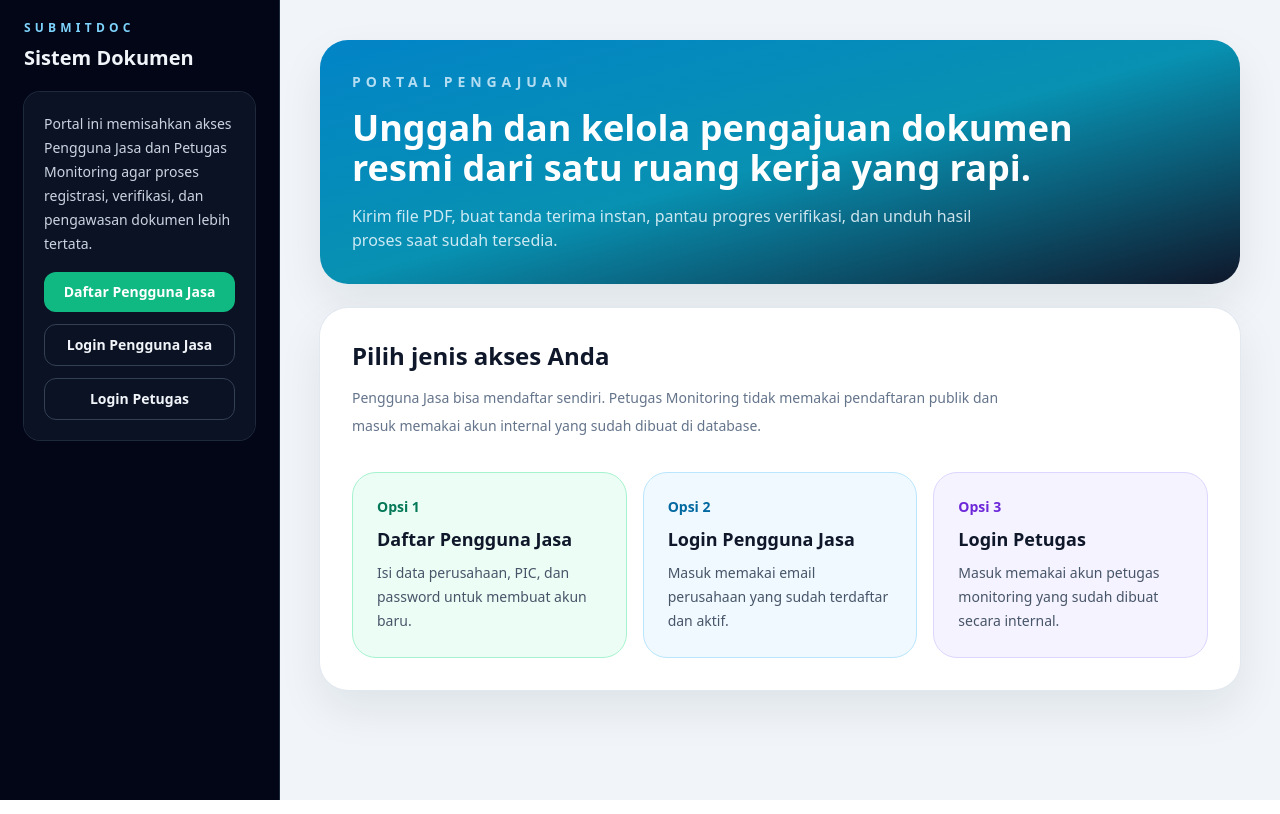
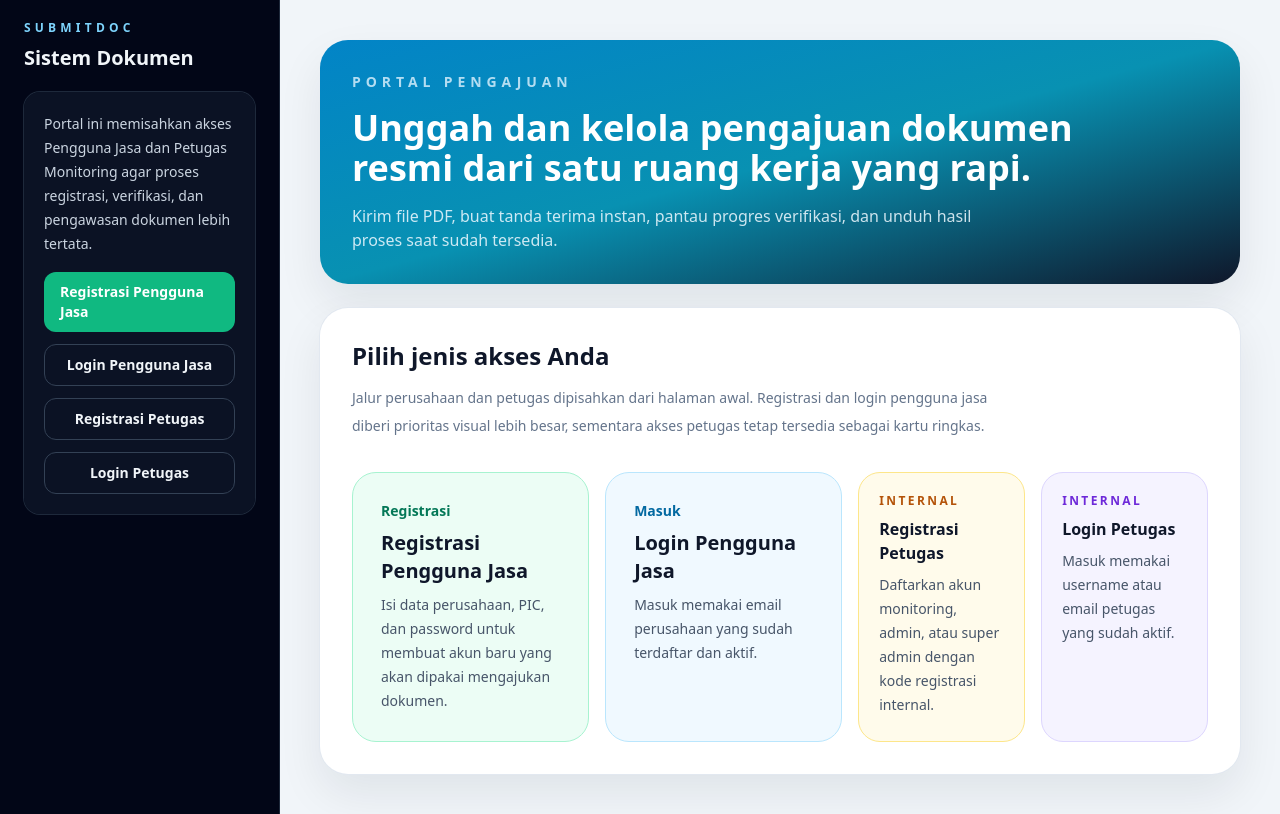
Before and after one commit to nuhrizqi07-cmyk/e-surat, a FastAPI app: page / in a window 1280 px wide. Run offline with FastAPI, Linux system fonts and the light colour scheme; some libraries are stand-ins or nearby versions.

Commit message:
Split public registration flows

```diff
--- a/app/auth.py
+++ b/app/auth.py
@@ -86,6 +86,7 @@ def render_register(
     request: Request,
     templates: Jinja2Templates,
     *,
+    register_type: str = "service_user",
     error: str | None = None,
     success: str | None = None,
     form_data: dict | None = None,
@@ -96,6 +97,7 @@ def render_register(
         "register.html",
         {
             "request": request,
+            "register_type": register_type,
             "error": error,
             "success": success,
             "form_data": form_data or {},
@@ -130,7 +132,27 @@ def render_login(
 
 @router.get("/register")
 def register_page(request: Request, templates: Jinja2Templates = Depends(get_templates)):
-    return render_register(request, templates)
+    return RedirectResponse(url="/register/pengguna-jasa", status_code=status.HTTP_303_SEE_OTHER)
+
+
+@router.get("/register/pengguna-jasa")
+def register_service_user_page(request: Request, templates: Jinja2Templates = Depends(get_templates)):
+    return render_register(
+        request,
+        templates,
+        register_type="service_user",
+        form_data={"role": SERVICE_USER_ROLE},
+    )
+
+
+@router.get("/register/petugas")
+def register_internal_user_page(request: Request, templates: Jinja2Templates = Depends(get_templates)):
+    return render_register(
+        request,
+        templates,
+        register_type="internal",
+        form_data={"role": "monitoring"},
+    )
 
 
 @router.post("/register")
@@ -164,11 +186,13 @@ def register_user(
         "pic_name": pic_name,
         "registration_code": registration_code,
     }
+    register_type = "internal" if role in INTERNAL_REGISTRATION_ROLES else "service_user"
 
     if role not in SELF_REGISTRATION_ROLES:
         return render_register(
             request,
             templates,
+            register_type=register_type,
             error="Role pendaftaran tidak valid.",
             form_data=form_data,
             status_code=status.HTTP_400_BAD_REQUEST,
@@ -178,6 +202,7 @@ def register_user(
         return render_register(
             request,
             templates,
+            register_type=register_type,
             error="Email dan nama PIC wajib diisi.",
             form_data=form_data,
             status_code=status.HTTP_400_BAD_REQUEST,
@@ -187,6 +212,7 @@ def register_user(
         return render_register(
             request,
             templates,
+            register_type=register_type,
             error="Untuk akun perusahaan, nama perusahaan dan nomor izin/NIB/NPWP wajib diisi.",
             form_data=form_data,
             status_code=status.HTTP_400_BAD_REQUEST,
@@ -196,6 +222,7 @@ def register_user(
         return render_register(
             request,
             templates,
+            register_type=register_type,
             error="Username wajib diisi untuk akun petugas.",
             form_data=form_data,
             status_code=status.HTTP_400_BAD_REQUEST,
@@ -205,6 +232,7 @@ def register_user(
         return render_register(
             request,
             templates,
+            register_type=register_type,
             error="Email tidak valid.",
             form_data=form_data,
             status_code=status.HTTP_400_BAD_REQUEST,
@@ -214,6 +242,7 @@ def register_user(
         return render_register(
             request,
             templates,
+            register_type=register_type,
             error="Kata sandi minimal 8 karakter.",
             form_data=form_data,
             status_code=status.HTTP_400_BAD_REQUEST,
@@ -225,6 +254,7 @@ def register_user(
             return render_register(
                 request,
                 templates,
+                register_type=register_type,
                 error="Pendaftaran akun internal belum diaktifkan. Set environment variable kode registrasi terlebih dahulu.",
                 form_data=form_data,
                 status_code=status.HTTP_400_BAD_REQUEST,
@@ -233,6 +263,7 @@ def register_user(
             return render_register(
                 request,
                 templates,
+                register_type=register_type,
                 error="Kode registrasi internal tidak valid.",
                 form_data=form_data,
                 status_code=status.HTTP_403_FORBIDDEN,
@@ -247,6 +278,7 @@ def register_user(
         return render_register(
             request,
             templates,
+            register_type=register_type,
             error="Email atau username sudah terdaftar.",
             form_data=form_data,
             status_code=status.HTTP_400_BAD_REQUEST,
@@ -278,6 +310,7 @@ def register_user(
     return render_register(
         request,
         templates,
+        register_type=register_type,
         success=f"Pendaftaran {get_registration_label(role)} berhasil. Akun Anda menunggu verifikasi petugas sebelum bisa digunakan.",
     )
 
--- a/templates/base.html
+++ b/templates/base.html
@@ -76,8 +76,9 @@
                 <div class="rounded-2xl bg-slate-900/70 p-5 ring-1 ring-slate-800">
                     <p class="text-sm leading-6 text-slate-300">Portal ini memisahkan akses Pengguna Jasa dan Petugas Monitoring agar proses registrasi, verifikasi, dan pengawasan dokumen lebih tertata.</p>
                     <div class="mt-4 grid gap-3">
-                        <a href="/register" class="inline-flex items-center justify-center rounded-xl bg-emerald-500 px-4 py-2.5 text-sm font-semibold text-white transition hover:bg-emerald-400">Daftar Pengguna Jasa</a>
+                        <a href="/register/pengguna-jasa" class="inline-flex items-center justify-center rounded-xl bg-emerald-500 px-4 py-2.5 text-sm font-semibold text-white transition hover:bg-emerald-400">Registrasi Pengguna Jasa</a>
                         <a href="/login/pengguna-jasa" class="inline-flex items-center justify-center rounded-xl border border-slate-700 px-4 py-2.5 text-sm font-semibold text-slate-100 transition hover:bg-slate-900">Login Pengguna Jasa</a>
+                        <a href="/register/petugas" class="inline-flex items-center justify-center rounded-xl border border-slate-700 px-4 py-2.5 text-sm font-semibold text-slate-100 transition hover:bg-slate-900">Registrasi Petugas</a>
                         <a href="/login/petugas" class="inline-flex items-center justify-center rounded-xl border border-slate-700 px-4 py-2.5 text-sm font-semibold text-slate-100 transition hover:bg-slate-900">Login Petugas</a>
                     </div>
                 </div>
--- a/templates/index.html
+++ b/templates/index.html
@@ -63,22 +63,27 @@
     {% else %}
     <section class="rounded-[28px] bg-white p-8 shadow-panel ring-1 ring-slate-200">
         <h1 class="text-2xl font-semibold text-slate-900">Pilih jenis akses Anda</h1>
-        <p class="mt-3 max-w-2xl text-sm leading-7 text-slate-500">Pengguna Jasa bisa mendaftar sendiri. Petugas Monitoring tidak memakai pendaftaran publik dan masuk memakai akun internal yang sudah dibuat di database.</p>
-        <div class="mt-8 grid gap-4 lg:grid-cols-3">
-            <a href="/register" class="rounded-[24px] border border-emerald-200 bg-emerald-50 p-6 text-left transition hover:-translate-y-0.5 hover:shadow-lg">
-                <p class="text-sm font-semibold text-emerald-700">Opsi 1</p>
-                <h2 class="mt-2 text-lg font-semibold text-slate-900">Daftar Pengguna Jasa</h2>
-                <p class="mt-2 text-sm leading-6 text-slate-600">Isi data perusahaan, PIC, dan password untuk membuat akun baru.</p>
+        <p class="mt-3 max-w-2xl text-sm leading-7 text-slate-500">Jalur perusahaan dan petugas dipisahkan dari halaman awal. Registrasi dan login pengguna jasa diberi prioritas visual lebih besar, sementara akses petugas tetap tersedia sebagai kartu ringkas.</p>
+        <div class="mt-8 grid gap-4 lg:grid-cols-[minmax(0,1.35fr)_minmax(0,1.35fr)_minmax(0,0.95fr)_minmax(0,0.95fr)]">
+            <a href="/register/pengguna-jasa" class="rounded-[24px] border border-emerald-200 bg-emerald-50 p-6 text-left transition hover:-translate-y-0.5 hover:shadow-lg sm:p-7">
+                <p class="text-sm font-semibold text-emerald-700">Registrasi</p>
+                <h2 class="mt-2 text-lg font-semibold text-slate-900 sm:text-xl">Registrasi Pengguna Jasa</h2>
+                <p class="mt-2 text-sm leading-6 text-slate-600">Isi data perusahaan, PIC, dan password untuk membuat akun baru yang akan dipakai mengajukan dokumen.</p>
             </a>
-            <a href="/login/pengguna-jasa" class="rounded-[24px] border border-sky-200 bg-sky-50 p-6 text-left transition hover:-translate-y-0.5 hover:shadow-lg">
-                <p class="text-sm font-semibold text-sky-700">Opsi 2</p>
-                <h2 class="mt-2 text-lg font-semibold text-slate-900">Login Pengguna Jasa</h2>
+            <a href="/login/pengguna-jasa" class="rounded-[24px] border border-sky-200 bg-sky-50 p-6 text-left transition hover:-translate-y-0.5 hover:shadow-lg sm:p-7">
+                <p class="text-sm font-semibold text-sky-700">Masuk</p>
+                <h2 class="mt-2 text-lg font-semibold text-slate-900 sm:text-xl">Login Pengguna Jasa</h2>
                 <p class="mt-2 text-sm leading-6 text-slate-600">Masuk memakai email perusahaan yang sudah terdaftar dan aktif.</p>
             </a>
-            <a href="/login/petugas" class="rounded-[24px] border border-violet-200 bg-violet-50 p-6 text-left transition hover:-translate-y-0.5 hover:shadow-lg">
-                <p class="text-sm font-semibold text-violet-700">Opsi 3</p>
-                <h2 class="mt-2 text-lg font-semibold text-slate-900">Login Petugas</h2>
-                <p class="mt-2 text-sm leading-6 text-slate-600">Masuk memakai akun petugas monitoring yang sudah dibuat secara internal.</p>
+            <a href="/register/petugas" class="rounded-[22px] border border-amber-200 bg-amber-50 p-4 text-left transition hover:-translate-y-0.5 hover:shadow-lg sm:p-5">
+                <p class="text-xs font-semibold uppercase tracking-[0.2em] text-amber-700">Internal</p>
+                <h2 class="mt-2 text-base font-semibold text-slate-900">Registrasi Petugas</h2>
+                <p class="mt-2 text-sm leading-6 text-slate-600">Daftarkan akun monitoring, admin, atau super admin dengan kode registrasi internal.</p>
+            </a>
+            <a href="/login/petugas" class="rounded-[22px] border border-violet-200 bg-violet-50 p-4 text-left transition hover:-translate-y-0.5 hover:shadow-lg sm:p-5">
+                <p class="text-xs font-semibold uppercase tracking-[0.2em] text-violet-700">Internal</p>
+                <h2 class="mt-2 text-base font-semibold text-slate-900">Login Petugas</h2>
+                <p class="mt-2 text-sm leading-6 text-slate-600">Masuk memakai username atau email petugas yang sudah aktif.</p>
             </a>
         </div>
     </section>
```
Also changed, not shown: templates/register.html (+56 -12 lines).
